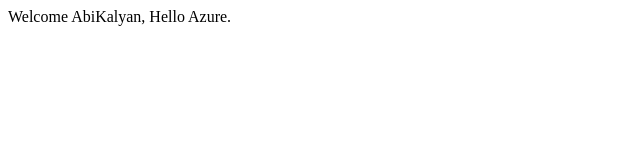
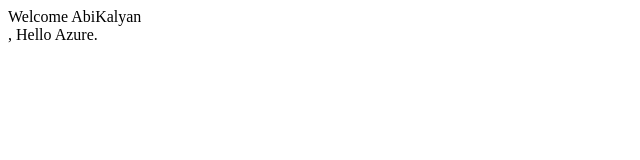
Before and after one commit to abikalyan/Demowebapp, a plain HTML site: page index.html in a window 1280 px wide. Shown: the whole page, without its empty margins (0-640 px from the left). Drawn offline with Linux system fonts and the light colour scheme.

Commit message:
Update index.html

```diff
--- a/index.html
+++ b/index.html
@@ -1,6 +1,6 @@
 <html>
 <body>
-Welcome AbiKalyan,
+Welcome AbiKalyan<br/>,
   Hello Azure.
 </body>
 </html>
```
